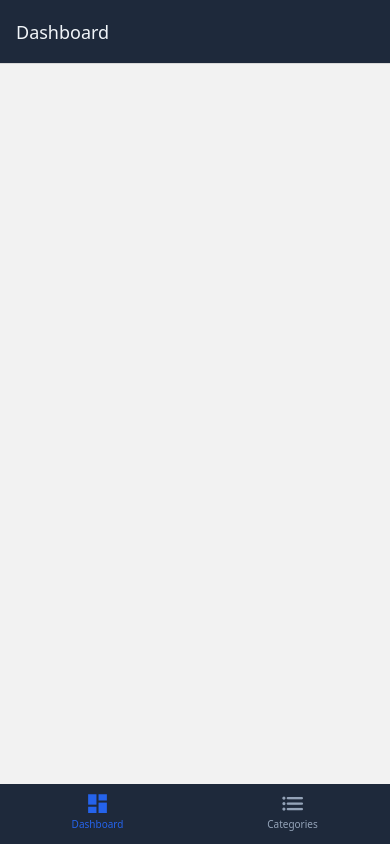
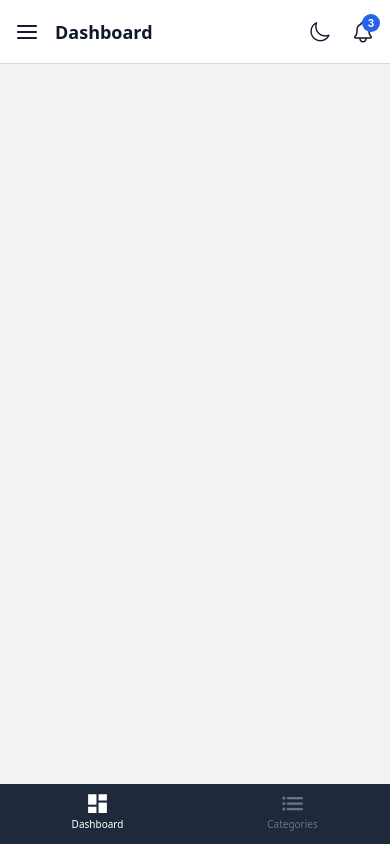
Before and after one commit to Malikwebd9723/Finestics, a React Native app: screen /Main in a window 390 px wide. Built offline with nearby package versions, Linux system fonts and the light colour scheme.

Commit message:
toggle theme working fine

```diff
--- a/App.tsx
+++ b/App.tsx
@@ -1,46 +1,15 @@
-import React, { useEffect } from "react";
+import React from "react";
 import { NavigationContainer } from "@react-navigation/native";
 import RootNavigator from "./navigation/RootNavigator";
-import AsyncStorage from "@react-native-async-storage/async-storage";
-import { useColorScheme as useDeviceColorScheme } from "react-native";
-import { useColorScheme } from "nativewind";
+import { ThemeProvider } from "./context/ThemeProvider";
 import "./global.css";
 
 export default function App() {
-  const { colorScheme, setColorScheme } = useColorScheme(); // NativeWind theme
-  const deviceScheme = useDeviceColorScheme(); // system theme (light/dark)
-  setColorScheme(deviceScheme || "light");
-
-  useEffect(() => {
-    const loadTheme = async () => {
-      try {
-        const storedTheme = await AsyncStorage.getItem("app-theme");
-        if (storedTheme === "light" || storedTheme === "dark") {
-          setColorScheme(storedTheme); // user-chosen theme
-        } else {
-          // use system default if nothing stored
-          setColorScheme(deviceScheme || "light");
-        }
-      } catch (error) {
-        console.warn("Failed to load theme:", error);
-      }
-    };
-
-    loadTheme();
-  }, [deviceScheme]);
-
-  // persist theme when user changes it manually (e.g. from a toggle)
-  useEffect(() => {
-    if (colorScheme) {
-      AsyncStorage.setItem("app-theme", colorScheme).catch((err) =>
-        console.warn("Failed to save theme:", err)
-      );
-    }
-  }, [colorScheme]);
-
   return (
-    <NavigationContainer>
-      <RootNavigator />
-    </NavigationContainer>
+    <ThemeProvider>
+      <NavigationContainer>
+        <RootNavigator />
+      </NavigationContainer>
+    </ThemeProvider>
   );
 }
--- /dev/null
+++ b/context/ThemeProvider.tsx
@@ -0,0 +1,73 @@
+import React, { createContext, useContext, useEffect, useState } from "react";
+import AsyncStorage from "@react-native-async-storage/async-storage";
+import { useColorScheme as useDeviceColorScheme } from "react-native";
+import { useColorScheme as useNativeWindScheme } from "nativewind";
+
+type Theme = "light" | "dark";
+
+interface ThemeContextType {
+  theme: Theme;
+  colors: Record<string, string>;
+  setTheme: (theme: Theme) => void;
+}
+
+const ThemeContext = createContext<ThemeContextType | null>(null);
+
+export const ThemeProvider: React.FC<{ children: React.ReactNode }> = ({ children }) => {
+  const deviceScheme = useDeviceColorScheme();
+  const { colorScheme, setColorScheme } = useNativeWindScheme();
+
+  const [theme, setThemeState] = useState<Theme>((deviceScheme as Theme) || "light");
+
+  useEffect(() => {
+    const loadTheme = async () => {
+      const saved = await AsyncStorage.getItem("app-theme");
+      if (saved === "light" || saved === "dark") {
+        setThemeState(saved);
+        setColorScheme(saved);
+      } else {
+        const system = deviceScheme || "light";
+        setThemeState(system);
+        setColorScheme(system);
+      }
+    };
+    loadTheme();
+  }, [deviceScheme]);
+
+  const setTheme = (newTheme: Theme) => {
+    setThemeState(newTheme);
+    setColorScheme(newTheme);
+    AsyncStorage.setItem("app-theme", newTheme).catch(console.warn);
+  };
+
+  const colors =
+    theme === "dark"
+      ? {
+          background: "#0f172a",
+          card: "#1e293b",
+          text: "#f8fafc",
+          muted: "#94a3b8",
+          primary: "#60a5fa",
+          white: "#ffffff",
+        }
+      : {
+          background: "#f8fafc",
+          card: "#ffffff",
+          text: "#0f172a",
+          muted: "#64748b",
+          primary: "#2563eb",
+          white: "#ffffff",
+        };
+
+  return (
+    <ThemeContext.Provider value={{ theme, colors, setTheme }}>
+      {children}
+    </ThemeContext.Provider>
+  );
+};
+
+export const useThemeContext = () => {
+  const ctx = useContext(ThemeContext);
+  if (!ctx) throw new Error("useThemeContext must be used inside ThemeProvider");
+  return ctx;
+};
--- a/navigation/TabNavigator.jsx
+++ b/navigation/TabNavigator.jsx
@@ -1,38 +1,85 @@
-import React from "react";
-import { createBottomTabNavigator } from "@react-navigation/bottom-tabs";
-import { Ionicons, MaterialCommunityIcons } from "@expo/vector-icons";
-import Dashboard from "../screens/Admin/Dashboard";
-import Categories from "../screens/Admin/Categories";
+import React from 'react';
+import { createBottomTabNavigator } from '@react-navigation/bottom-tabs';
+import { Feather, Ionicons, MaterialCommunityIcons } from '@expo/vector-icons';
+import { Pressable, View, Text } from 'react-native';
+import { useThemeContext } from '../context/ThemeProvider';
+
+import Dashboard from '../screens/Admin/Dashboard';
+import Categories from '../screens/Admin/Categories';
+import { useNavigation } from '@react-navigation/native';
 
 const Tab = createBottomTabNavigator();
 
 export default function TabNavigator() {
+  const { theme, colors, setTheme } = useThemeContext();
+  const navigation = useNavigation();
+
+  // Common header for all screens
+  const renderHeader = (title) => ({
+    headerTitleAlign: 'start', // centralized title
+    headerStyle: { backgroundColor: colors.card },
+    headerTitleStyle: { color: colors.text, fontWeight: 'bold', fontSize: 18 },
+    headerRight: () => (
+      <View style={{ flexDirection: 'row', alignItems: 'center', marginRight: 15 }}>
+        {/* Theme Toggle */}
+        <Pressable onPress={() => setTheme(theme === 'dark' ? 'light' : 'dark')}>
+          <Ionicons
+            name={theme === 'dark' ? 'sunny-outline' : 'moon-outline'}
+            size={22}
+            color={theme === 'dark' ? '#facc15' : colors.text}
+            style={{ marginRight: 20 }}
+          />
+        </Pressable>
+
+        {/* Notification Bell */}
+        <View>
+          <Ionicons name="notifications-outline" size={24} color={colors.text} />
+          <View
+            style={{
+              position: 'absolute',
+              top: -5,
+              right: -5,
+              backgroundColor: colors.primary,
+              borderRadius: 10,
+              width: 18,
+              height: 18,
+              justifyContent: 'center',
+              alignItems: 'center',
+            }}>
+            <Text style={{ color: 'white', fontSize: 10, fontWeight: 'bold' }}>3</Text>
+          </View>
+        </View>
+      </View>
+    ),
+    headerLeft: () => (
+      <View style={{ marginLeft: 15 }}>
+        <Pressable onPress={() => navigation.navigate('Login')}>
+          <Feather name="menu" size={24} color={colors.text} />
+        </Pressable>
+      </View>
+    ),
+    headerTitle: title,
+  });
+
   return (
     <Tab.Navigator
       screenOptions={{
-        headerShown: true,
         tabBarShowLabel: true,
-        tabBarActiveTintColor: "#2563eb",
-        tabBarInactiveTintColor: "#94a3b8",
+        tabBarActiveTintColor: colors.white,
+        tabBarInactiveTintColor: colors.muted,
         tabBarStyle: {
-          backgroundColor: "#1e293b",
+          backgroundColor: '#1e293b',
           borderTopWidth: 0,
           height: 60,
         },
-        headerStyle: { backgroundColor: "#1e293b" },
-        headerTitleStyle: { color: "#f1f5f9" },
-      }}
-    >
+      }}>
       <Tab.Screen
         name="Dashboard"
         component={Dashboard}
         options={{
+          ...renderHeader('Dashboard'),
           tabBarIcon: ({ color, size }) => (
-            <MaterialCommunityIcons
-              name="view-dashboard"
-              color={color}
-              size={size}
-            />
+            <MaterialCommunityIcons name="view-dashboard" color={color} size={size} />
           ),
         }}
       />
@@ -40,9 +87,8 @@ export default function TabNavigator() {
         name="Categories"
         component={Categories}
         options={{
-          tabBarIcon: ({ color, size }) => (
-            <Ionicons name="list" color={color} size={size} />
-          ),
+          ...renderHeader('Categories'),
+          tabBarIcon: ({ color, size }) => <Ionicons name="list" color={color} size={size} />,
         }}
       />
     </Tab.Navigator>
```
